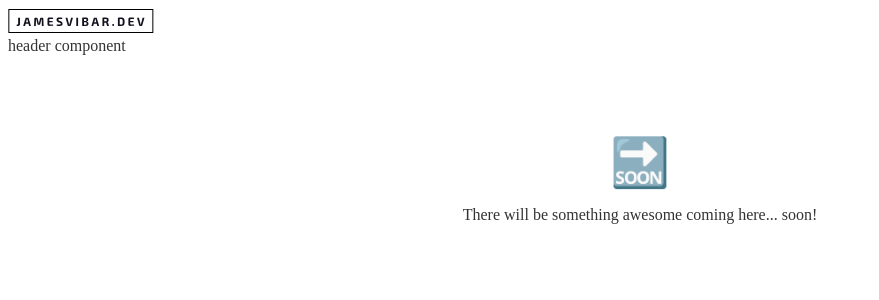
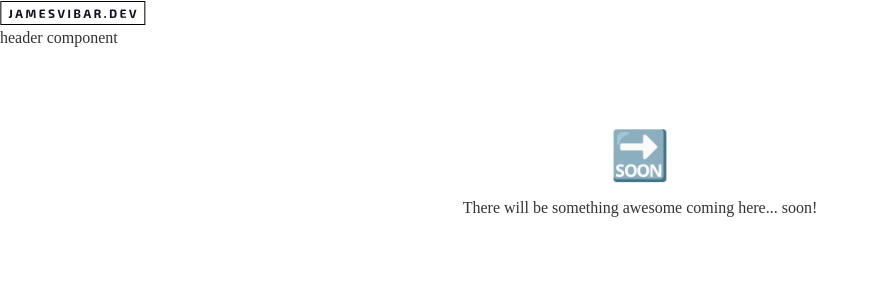
Before and after one commit to jamesvibar/jamesvibar.dev, a Next.js app: page / in a window 1280 px wide. Shown: the top 300 px of the page, without its empty margins (0-879 px from the left). Built offline with nearby package versions, Linux system fonts and the light colour scheme.

Commit message:
feat(global-styles): add normalize.css

```diff
--- a/package.json
+++ b/package.json
@@ -9,6 +9,7 @@
   },
   "dependencies": {
     "next": "9.5.0",
+    "normalize.css": "^8.0.1",
     "react": "16.13.1",
     "react-dom": "16.13.1"
   },
--- /dev/null
+++ b/pages/_app.js
@@ -0,0 +1,21 @@
+// import App from 'next/app'
+
+import 'normalize.css/normalize.css'
+
+function MyApp({ Component, pageProps }) {
+  return <Component {...pageProps} />
+}
+
+// Only uncomment this method if you have blocking data requirements for
+// every single page in your application. This disables the ability to
+// perform automatic static optimization, causing every page in your app to
+// be server-side rendered.
+//
+// MyApp.getInitialProps = async (appContext) => {
+//   // calls page's `getInitialProps` and fills `appProps.pageProps`
+//   const appProps = await App.getInitialProps(appContext);
+//
+//   return { ...appProps }
+// }
+
+export default MyApp
```
Also changed, not shown: 1 other file (tests, documents, lock files or other folders).
